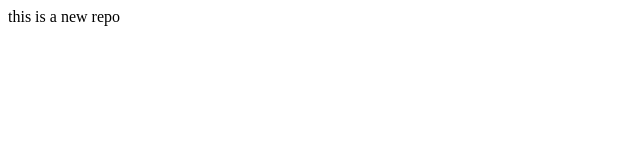
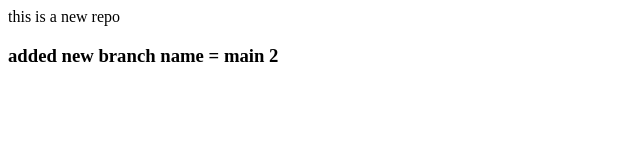
Before and after one commit to Prithvi-Bytes/localrepo, a plain HTML site: page index.html in a window 1280 px wide. Shown: the whole page, without its empty margins (0-640 px from the left). Drawn offline with Linux system fonts and the light colour scheme.

Commit message:
index.html

```diff
--- a/index.html
+++ b/index.html
@@ -1 +1,4 @@
 <p>this is a new repo</p>
+
+
+<h3>added new branch name = main 2</h3>
```
